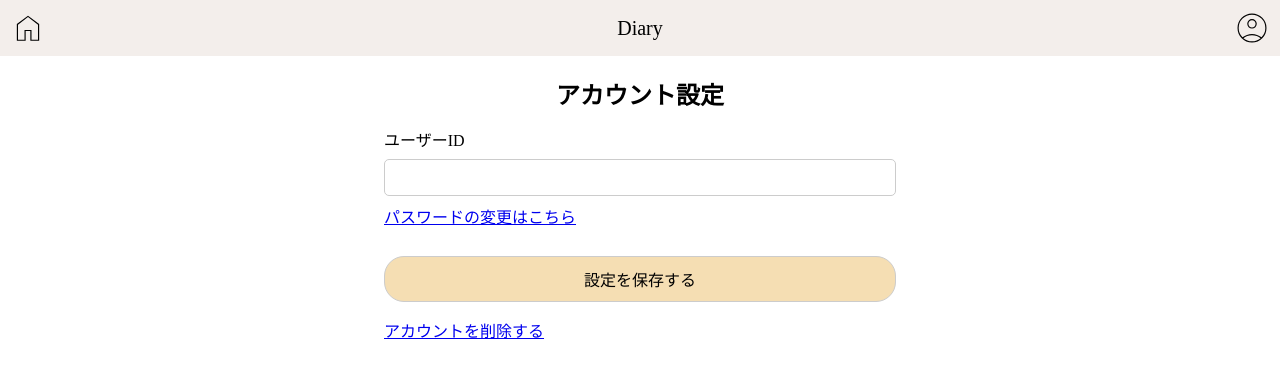
After one commit to CoreNion/Diary, a Django app: template templates/accounts/setting.html in a window 1280 px wide. The commit adds this page. Shown: the top 378 px of the page. Run offline with Django 5.2, Linux system fonts and the light colour scheme; the template is opened without the code that fills it, so the values that code supplies are empty; parts of the project's set-up code (start-up, migrations or seed data) failed here and were passed over.

Commit message:
[accounts] アカウント設定を実装

```diff
--- a/apps/accounts/urls.py
+++ b/apps/accounts/urls.py
@@ -9,4 +9,5 @@ urlpatterns = [
     path("login", views.LoginView.as_view(), name="login"),
     path("logout", LogoutView.as_view(), name="logout"),
     path("signup", views.SignUpView.as_view(), name="signup"),
+    path("setting", views.SettingView.as_view(), name="setting"),
 ]
--- /dev/null
+++ b/templates/accounts/setting.html
@@ -0,0 +1,29 @@
+{% extends "base.html" %}
+{% load static %}
+
+{% block title %}アカウント | Diary{% endblock title %}
+
+{% block exhead %}
+<link rel="stylesheet" href="{% static "css/accounts/field.css" %}">
+{% endblock exhead %}
+
+{% block content %}
+  <div class="field-area">
+    <h1 class="title">アカウント設定</h1>
+
+    <form method="post" class="field-form">
+      {% csrf_token %}
+
+      <label class="field__title" for="username">ユーザーID</label>
+      <input type="text" name="username" class="field__input" value="{{ user.username }}">
+
+      <a href="{% url "accounts:password" %}" class="field__link">パスワードの変更はこちら</a>
+
+      <button type="submit" class="form__button">設定を保存する</button>
+    </form>
+
+    <div class="field-area__links">
+      <a href="{% url "accounts:delete" %}" class="links__link">アカウントを削除する</a>
+    </div>
+  </div>
+{% endblock content %}
--- a/templates/base.html
+++ b/templates/base.html
@@ -23,11 +23,11 @@
     {% if request.user.is_authenticated %}
 
     <div class="top-navbar__account">
-      <a href="#" class="top-navbar__account__icon">
+      <a href="{% url 'accounts:setting' %}" class="top-navbar__account__icon">
         <img src="{% static 'img/ui/account_circle.svg' %}" alt="Profile Icon" class="top-navbar__account__icon__img">
       </a>
       <div class="top-navbar__account__menu">
-        <a href="">設定</a>
+        <a href="{% url 'accounts:setting' %}">設定</a>
         <form method="POST" action="{% url 'accounts:logout' %}">
           {% csrf_token %}
           <button type="submit">ログアウト</button>
```
